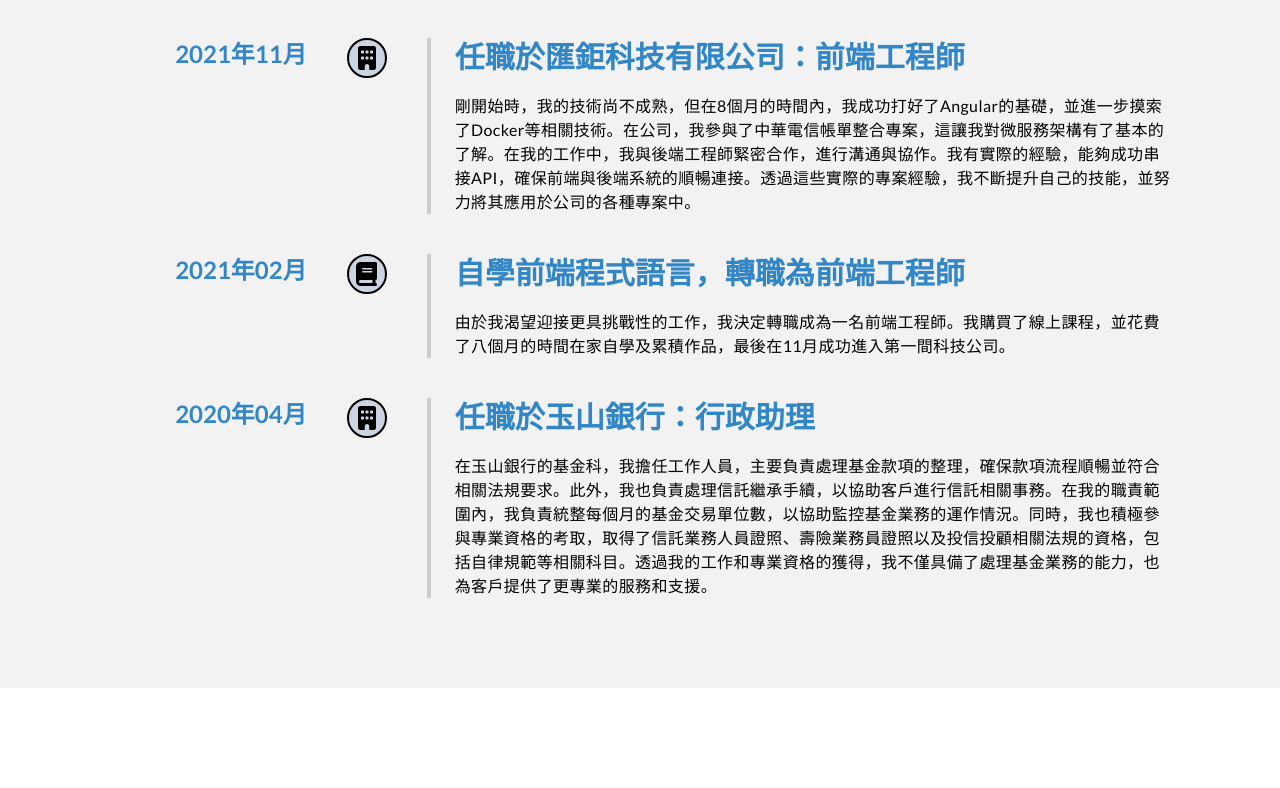
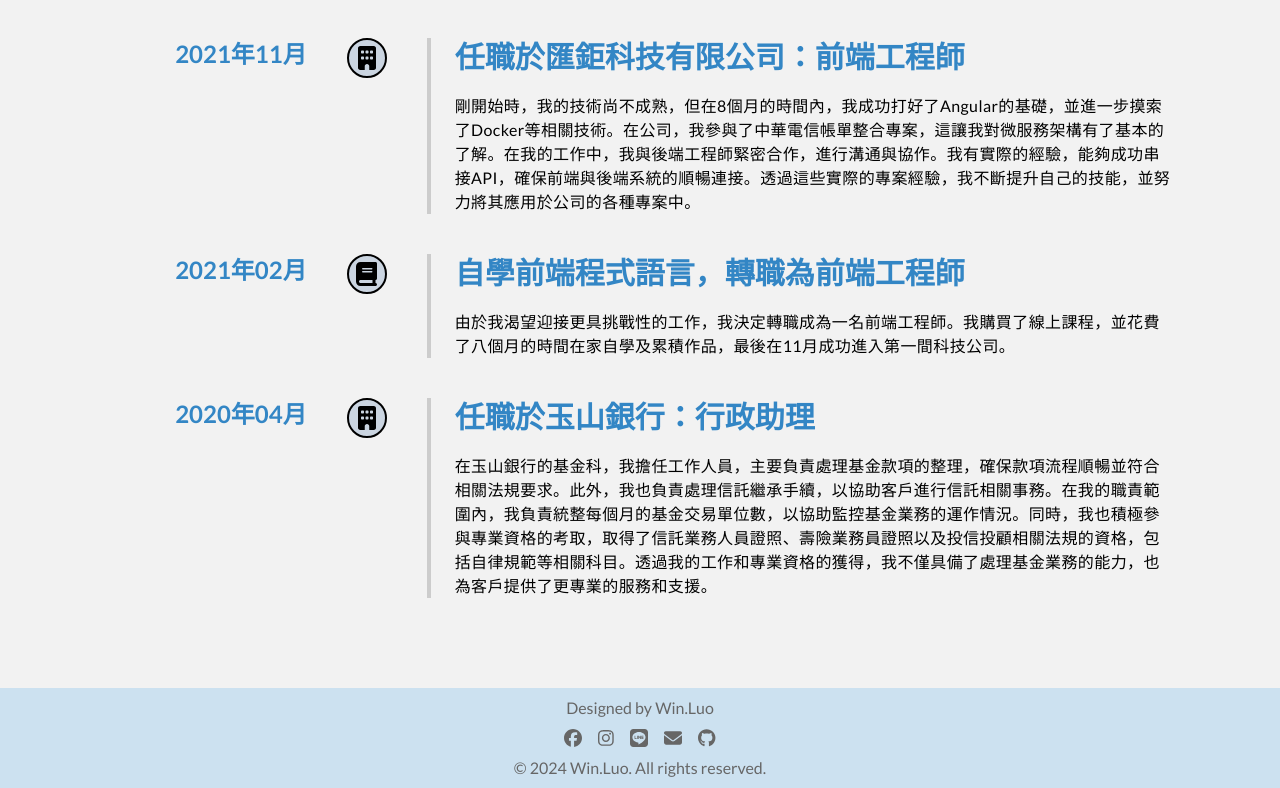
Before and after one commit to HowNLuo/Resume, a Vue app: page /home in a window 1280 px wide. Shown: the part 1372-2160 px from the top of the page. Before the commit the page ends 2060 px from the top, so only its background shows below. Built offline with nearby package versions, Linux system fonts and the light colour scheme.

Commit message:
新增Footer

```diff
--- a/src/App.vue
+++ b/src/App.vue
@@ -1,10 +1,12 @@
 <template>
   <Header />
-  <div class="bg-gray-100 h-full py-[90px]">
+  <div class="bg-gray-100 min-h-screen py-[90px]">
     <router-view />
   </div>
+  <Footer />
 </template>
 
 <script lang="ts" setup>
 import Header from './views/template/Header.vue';
+import Footer from './views/template/Footer.vue';
 </script>
--- /dev/null
+++ b/src/views/template/Footer.vue
@@ -0,0 +1,23 @@
+<template>
+  <div class="bg-primary-100 h-[100px] flex flex-col gap-2 items-center justify-center text-gray-700">
+    <div>Designed by Win.Luo</div>
+    <div class="flex gap-4 text-gray-700 text-lg">
+      <a href="https://www.facebook.com/HowNLuo/" class="hover:text-primary-500">
+        <font-awesome-icon :icon="['fab', 'facebook']" />
+      </a>
+      <a href="https://www.instagram.com/luohaoen1229/?hl=zh-tw" class="hover:text-primary-500">
+        <font-awesome-icon :icon="['fab', 'instagram']" />
+      </a>
+      <a href="https://line.me/ti/p/0t-3nLcwLo" class="hover:text-primary-500">
+        <font-awesome-icon :icon="['fab', 'line']" />
+      </a>
+      <a href="mailto:xji6cl4p@gmail.com" class="hover:text-primary-500">
+        <font-awesome-icon :icon="['fas', 'envelope']" />
+      </a>
+      <a href="https://github.com/HowNLuo" class="hover:text-primary-500">
+        <font-awesome-icon :icon="['fab', 'github']" />
+      </a>
+    </div>
+    <div>© 2024 Win.Luo. All rights reserved.</div>
+  </div>
+</template>
```
